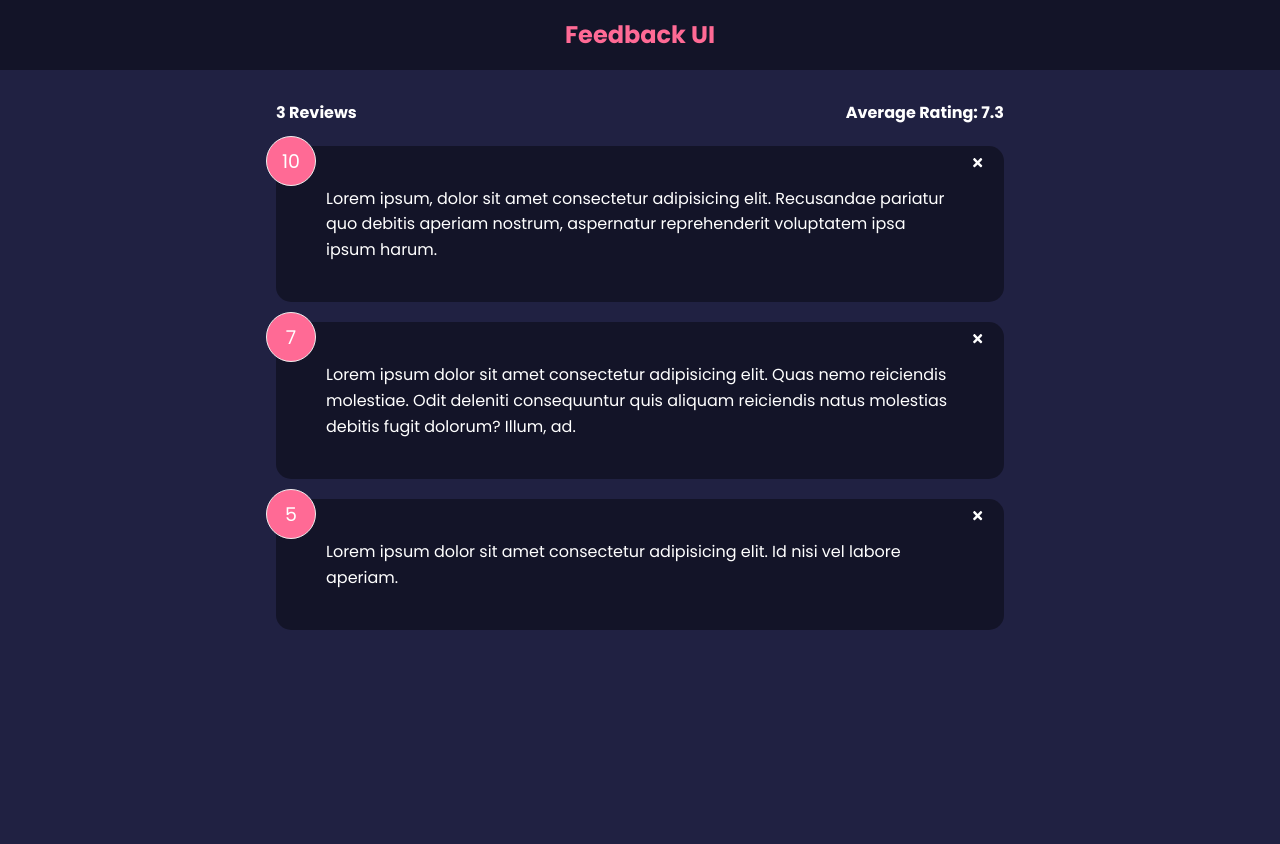
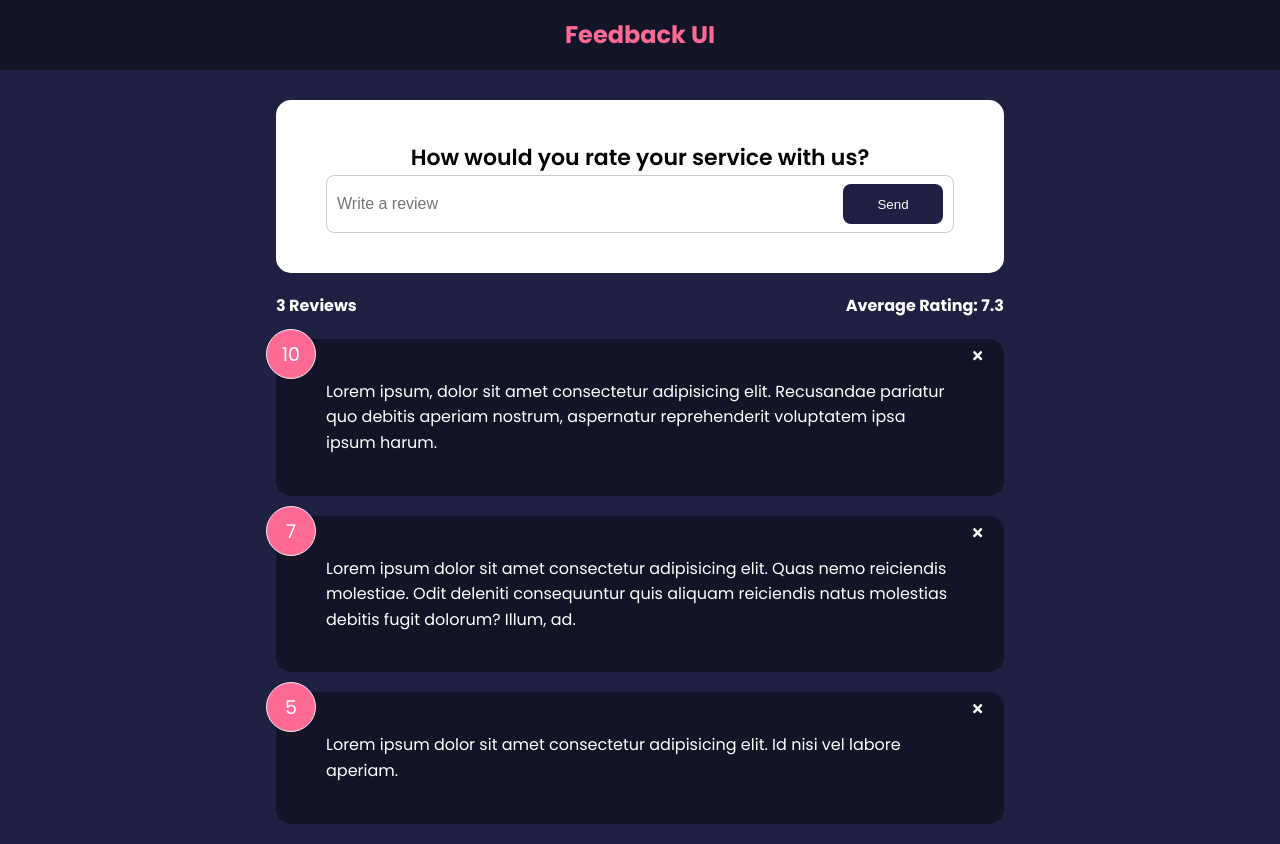
Before and after one commit to Radexman/react-recap, a React (Vite) app: page / in a window 1280 px wide. Before the commit the page ends 800 px from the top, so only its background shows below. Built offline with nearby package versions, Linux system fonts and the light colour scheme.

Commit message:
Custom Button

```diff
--- a/src/App.jsx
+++ b/src/App.jsx
@@ -2,6 +2,7 @@
 import Header from './components/Header';
 import FeedbackList from './components/FeedbackList';
 import FeedbackStats from './components/FeedbackStats';
+import FeedbackForm from './components/FeedbackForm';
 import data from './data';
 
 const App = () => {
@@ -17,6 +18,7 @@
 		<>
 			<Header />
 			<div className='container'>
+				<FeedbackForm />
 				<FeedbackStats feedback={feedback} />
 				<FeedbackList
 					feedback={feedback}
--- /dev/null
+++ b/src/components/FeedbackForm.jsx
@@ -0,0 +1,30 @@
+import { useState } from 'react';
+import Card from './shared/Card';
+import Button from './shared/Button';
+
+const FeedbackForm = () => {
+	const [text, setText] = useState('');
+
+	const handleTextChange = (e) => {
+		setText(e.target.value);
+	};
+
+	return (
+		<Card reverse={false}>
+			<form>
+				<h2>How would you rate your service with us?</h2>
+				<div className='input-group'>
+					<input
+						type='text'
+						placeholder='Write a review'
+						onChange={handleTextChange}
+						value={text}
+					/>
+					<Button type='submit'>Send</Button>
+				</div>
+			</form>
+		</Card>
+	);
+};
+
+export default FeedbackForm;
--- /dev/null
+++ b/src/components/shared/Button.jsx
@@ -0,0 +1,28 @@
+import PropTypes from 'prop-types';
+
+const Button = ({ children, version, type, isDisabled }) => {
+	return (
+		<button
+			type={type}
+			disabled={isDisabled}
+			className={`btn btn-${version}`}
+		>
+			{children}
+		</button>
+	);
+};
+
+Button.defaultProps = {
+	version: 'primary',
+	type: 'button',
+	isDisabled: false,
+};
+
+Button.propTypes = {
+	children: PropTypes.node.isRequired,
+	version: PropTypes.string,
+	type: PropTypes.string,
+	isDisabled: PropTypes.bool,
+};
+
+export default Button;
```
